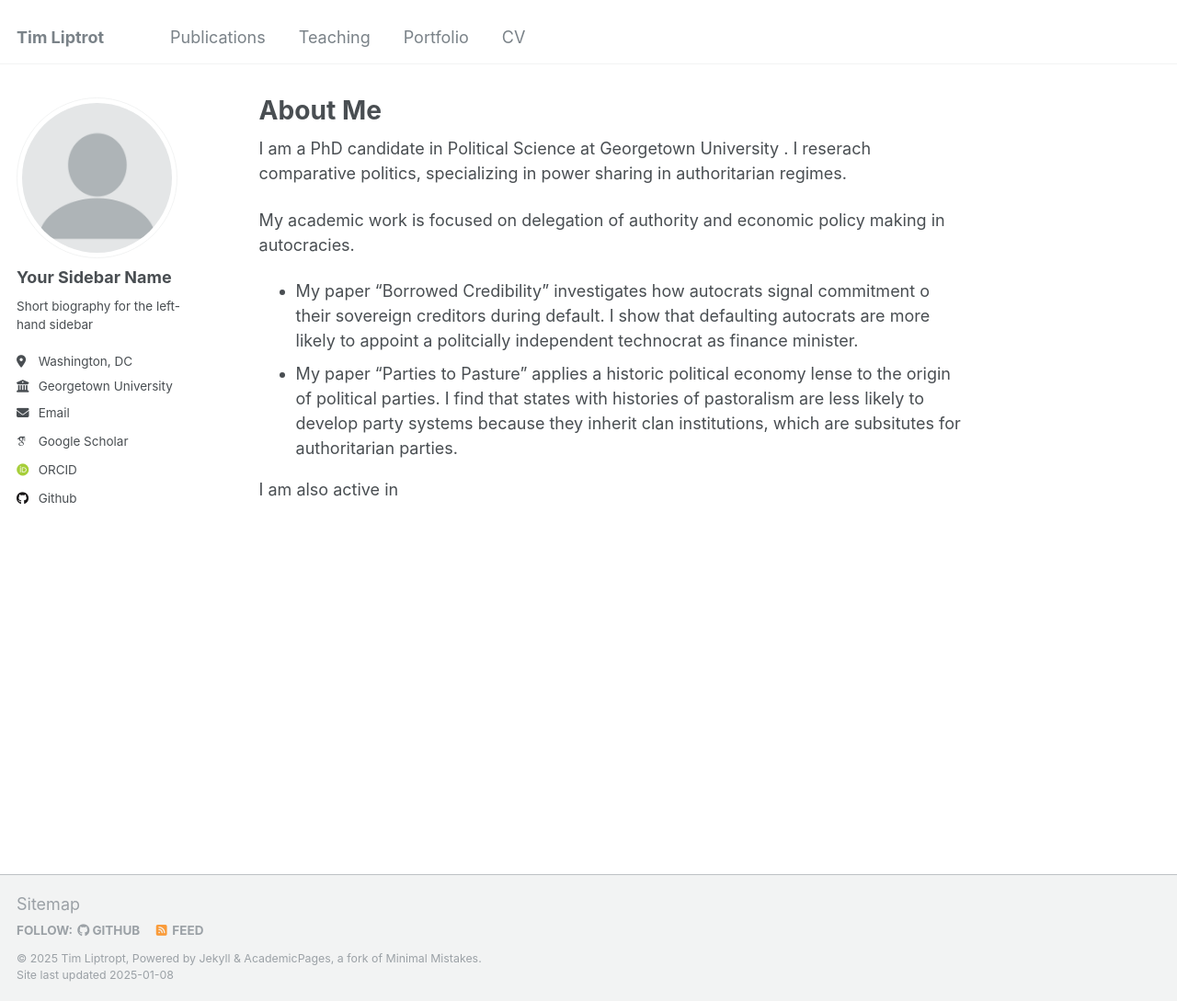
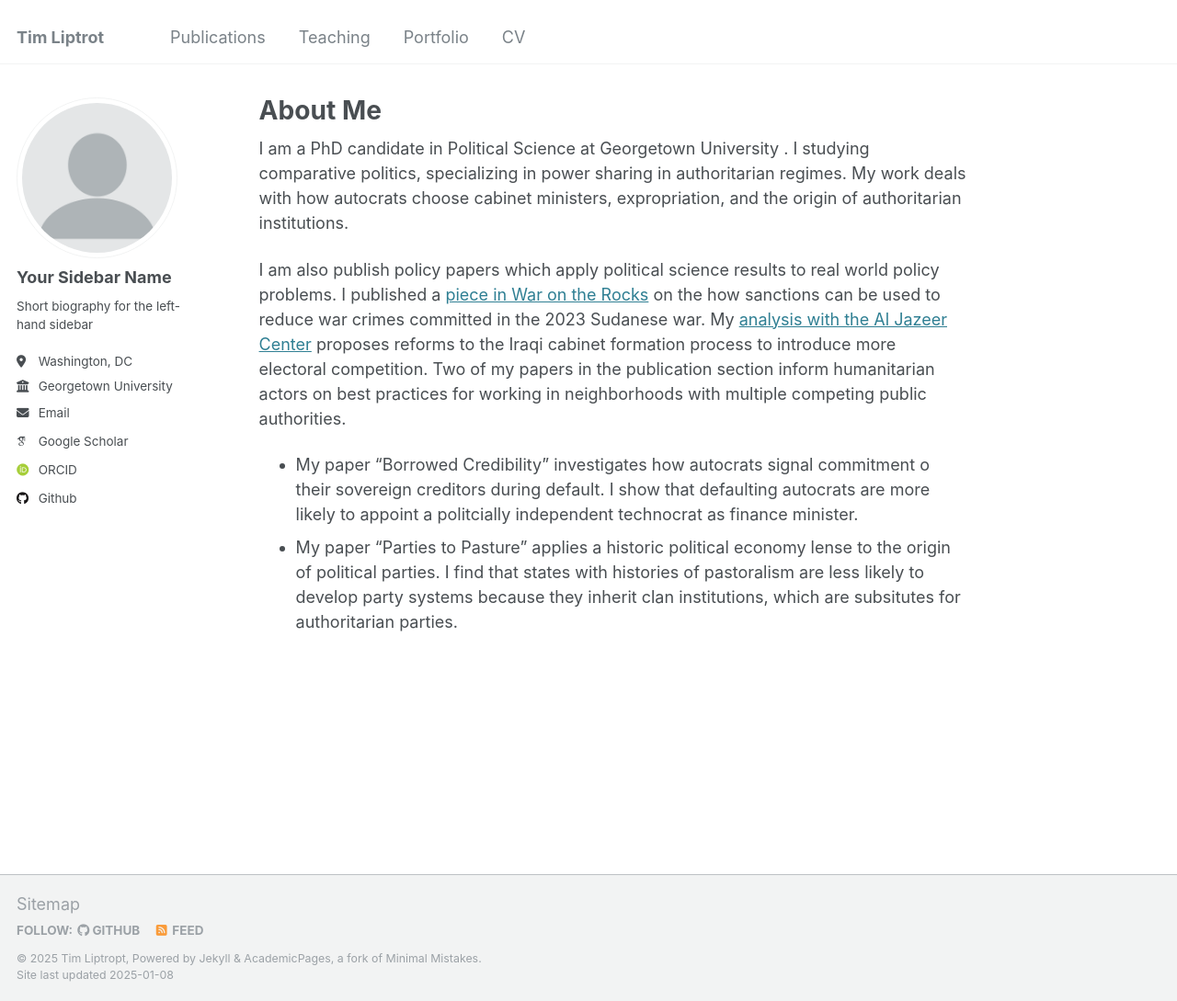
Before and after one commit to tliptrot/author2, a Jekyll site: the page built from _pages/about.md, in a window 1280 px wide and 1089 px high. Shown: the whole window at 92% size. Built offline with Jekyll 4.4.1, drawn with Linux system fonts in a browser that asks for light colours; some web fonts are replaced.

Commit message:
Update about.md

```diff
--- a/_pages/about.md
+++ b/_pages/about.md
@@ -7,11 +7,10 @@ redirect_from:
   - /about.html
 ---
 
-I am a PhD candidate in Political Science at Georgetown University . I reserach comparative politics, specializing in power sharing in authoritarian regimes.
+I am a PhD candidate in Political Science at Georgetown University . I studying comparative politics, specializing in power sharing in authoritarian regimes. My work deals with how autocrats choose cabinet ministers, expropriation, and the origin of authoritarian institutions.
 
-My academic work is focused on delegation of authority and economic policy making in autocracies.
+I am also publish policy papers which apply political science results to real world policy problems. I published a [piece in War on the Rocks](https://warontherocks.com/2024/10/how-to-sanction-sudan-without-creating-a-failed-state/) on the how sanctions can be used to reduce war crimes committed in the 2023 Sudanese war. My [analysis with the Al Jazeer Center](https://studies.aljazeera.net/en/analyses/iraq-must-compromise-between-majoritarianism-and-consensus-government-formation) proposes reforms to the Iraqi cabinet formation process to introduce more electoral competition. Two of my papers in the publication section inform humanitarian actors on best practices for working in neighborhoods with multiple competing public authorities.
+
 
 - My paper "Borrowed Credibility" investigates how autocrats signal commitment o their sovereign creditors during default. I show that defaulting autocrats are more likely to appoint a politcially independent technocrat as finance minister.
 - My paper "Parties to Pasture" applies a historic political economy lense to the origin of political parties. I find that states with histories of pastoralism are less likely to develop party systems because they inherit clan institutions, which are subsitutes for authoritarian parties.
-
-I am also active in
```
